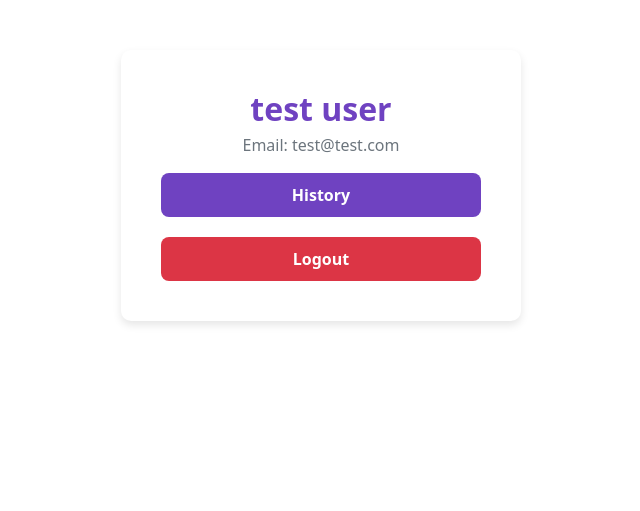
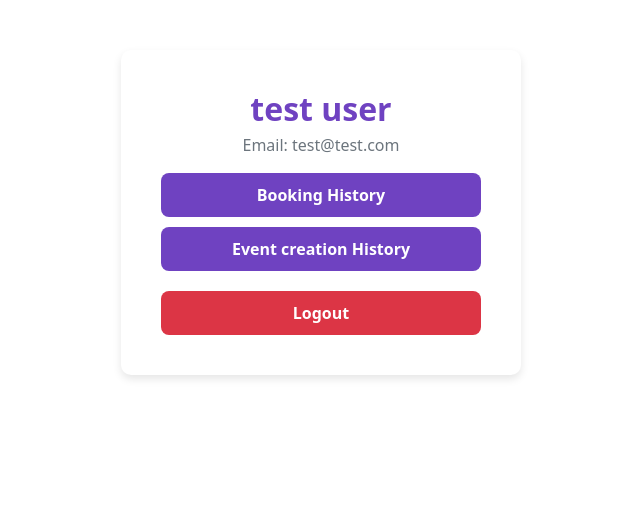
Before and after one commit to charlieLoL24/IAB207-assignmnet-3, a Flask app: page /profile in a window 1280 px wide. Shown: the part 56-567 px from the top of the page, without its empty margins (319-959 px from the left). Run offline with Flask 3, Linux system fonts and the light colour scheme; a user stored in the database is signed in; some libraries are stand-ins or nearby versions.

Commit message:
Added link for event creation history in profile

```diff
--- a/website/templates/profile.html
+++ b/website/templates/profile.html
@@ -9,7 +9,8 @@
         </div>
 
         <!-- Profile Options -->
-        <a href="{{ url_for('main.history') }}" class="btn-profile">History</a>
+        <a href="{{ url_for('main.history2') }}" class="btn-profile">Booking History</a>
+        <a href="{{ url_for('main.history') }}" class="btn-profile">Event creation History</a>
         <a href="{{ url_for('auth.logout') }}" class="btn-logout">Logout</a>
     </div>
 {% endblock %}
```
